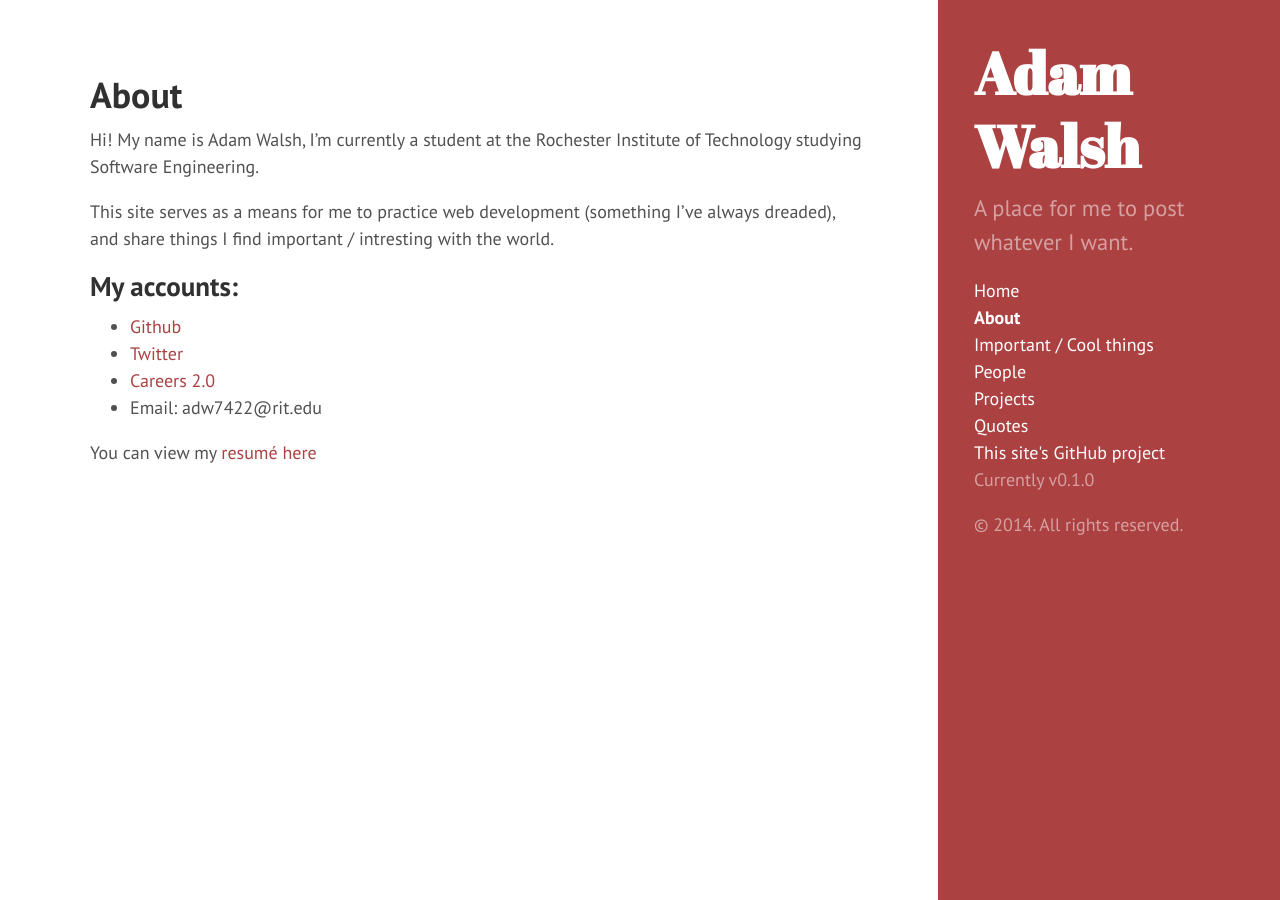
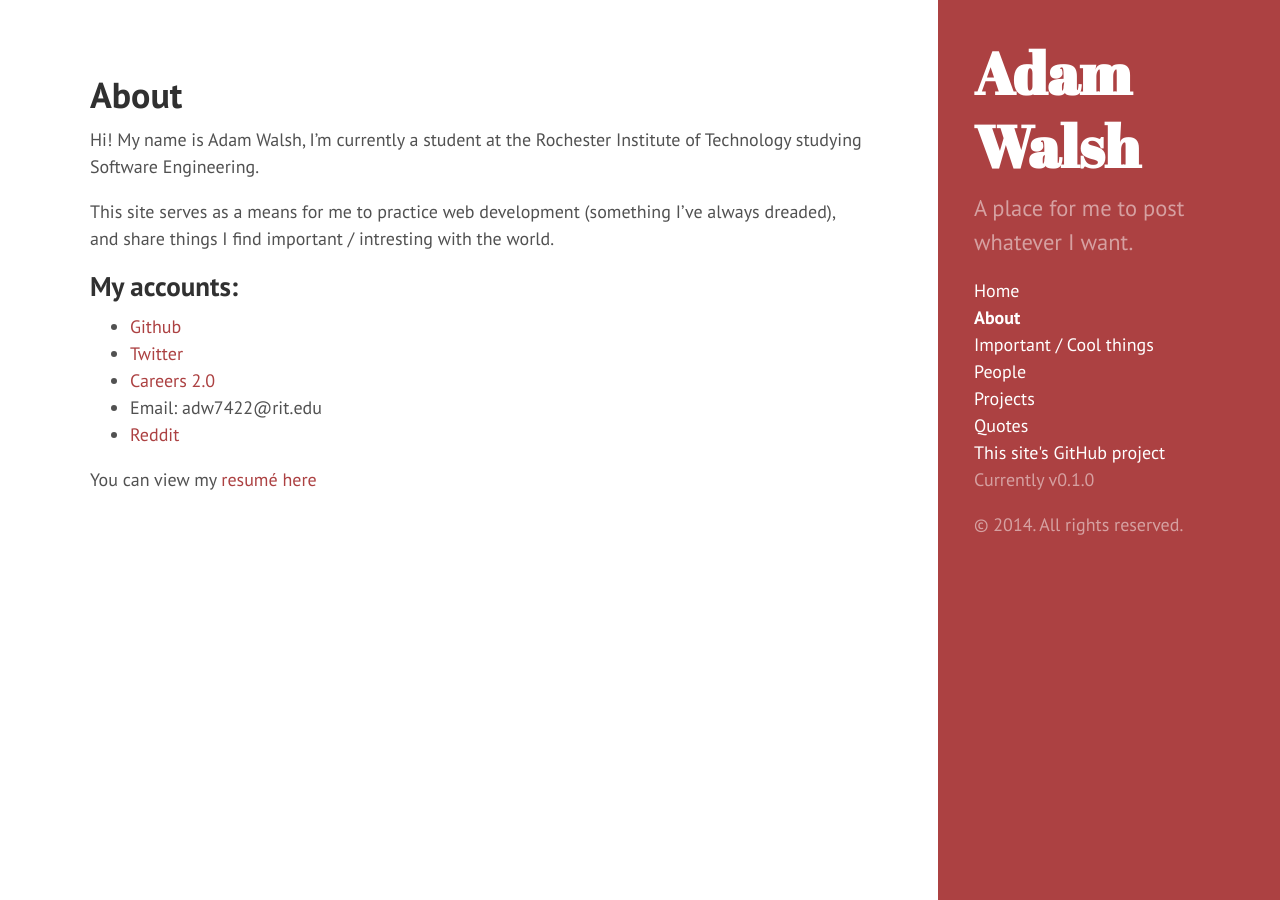
Before and after one commit to walshie4/walshie4.github.io, a Jekyll site: the page built from about.md, in a window 1280 px wide. Built offline with Jekyll 4.4.1, drawn with Linux system fonts in a browser that asks for light colours; Markdown is read by kramdown in place of the engine named in the settings.

Commit message:
Added my reddit account

```diff
--- a/about.md
+++ b/about.md
@@ -15,5 +15,6 @@ My accounts:
 * [Twitter](https://twitter.com/_walshie_)
 * [Careers 2.0](https://careers.stackoverflow.com/adamwalsh)
 * Email: adw7422@rit.edu
+* [Reddit](http://www.reddit.com/user/_walshie_)
 
 You can view my [resumé here](/NewResume.pdf)
```
